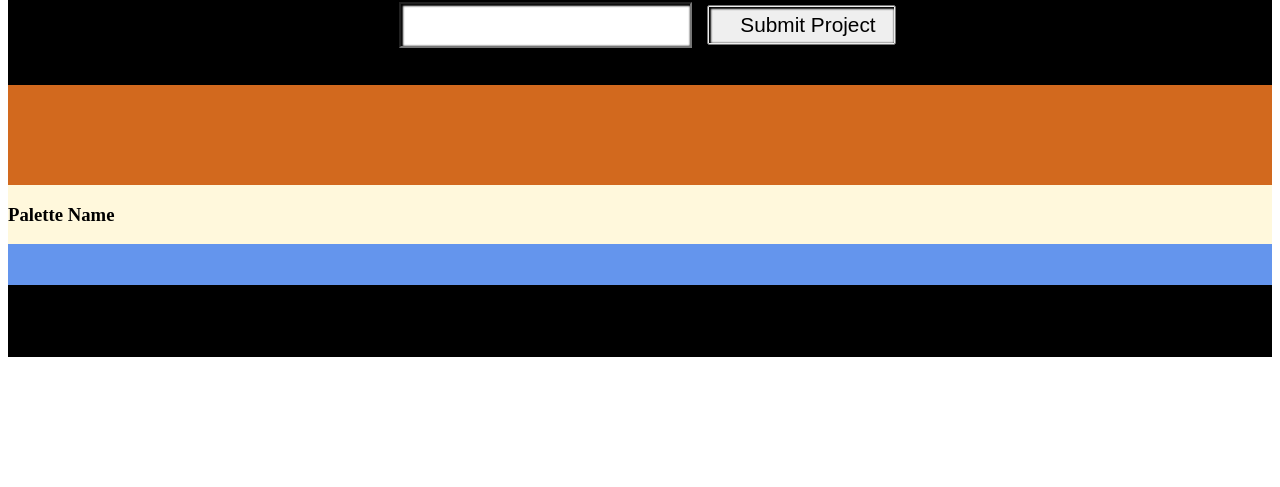
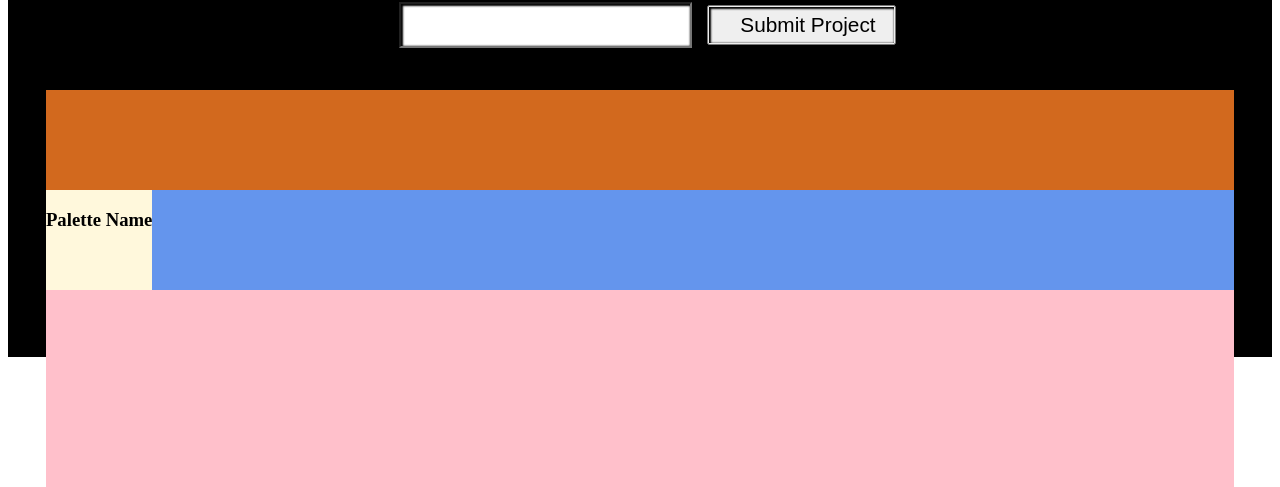
Before and after one commit to allisonjw/palette-picker-FE, a React (Create React App) app: page / in a window 1280 px wide. Shown: the part 539-1026 px from the top of the page. Before the commit the page ends 904 px from the top, so only its background shows below. Built offline with nearby package versions, Linux system fonts and the light colour scheme; no server answers.

Commit message:
Trying to fix layout of project container with projects and palettes inside

```diff
--- a/src/PaletteForm/PaletteForm.js
+++ b/src/PaletteForm/PaletteForm.js
@@ -17,9 +17,9 @@ const PaletteForm = ({initialPalette}) => {
     console.log('projects', displayProjects)
     const handleSubmit = async (e) => {
         e.preventDefault();
-          if (!paletteName && !displayProjects.project_name) {
-                  setErrorMsg = ('please select a project and create a new palette name')
-              } else {
+        //   if (!paletteName && !displayProjects.project_name) {
+        //           setErrorMsg = ('please select a project and create a new palette name')
+        //   } else {
         const newPalette = {
             palette_name: `${paletteName}`,
             color_1: `#${initialPalette[0].color}`,
@@ -31,7 +31,7 @@ const PaletteForm = ({initialPalette}) => {
             addPalette(newPalette)
             dispatch(addColorPalette(newPalette));
             setPaletteName('')
-          }
+        //   }
     }
 
     return(
--- a/src/ProjectContainer/ProjectContainer.js
+++ b/src/ProjectContainer/ProjectContainer.js
@@ -25,14 +25,14 @@ export const ProjectContainer = () => {
       }, []);
 
       return(
-        <>
+        <div className="project-container-main">
           <section className="section_projectContainer-project">
               <Project projects={projects}/>
           </section>
           <section className="section_projectContainer-palette" >
               <Palette />
           </section>
-          </>
+          </div>
       )
 
 
--- a/src/ProjectContainer/ProjectContainer.scss
+++ b/src/ProjectContainer/ProjectContainer.scss
@@ -1,6 +1,14 @@
+.project-container-main {
+    height: 50vh;
+    width: 94%;
+    overflow: hidden;
+    background-color: pink;
+    margin: 15px auto;
+}
+
 .section_projectContainer-project,
 .section_projectContainer-palette {
-    // display: flex;
+    display: flex;
     // flex-direction: row;
     height: 100px;
 }
```
